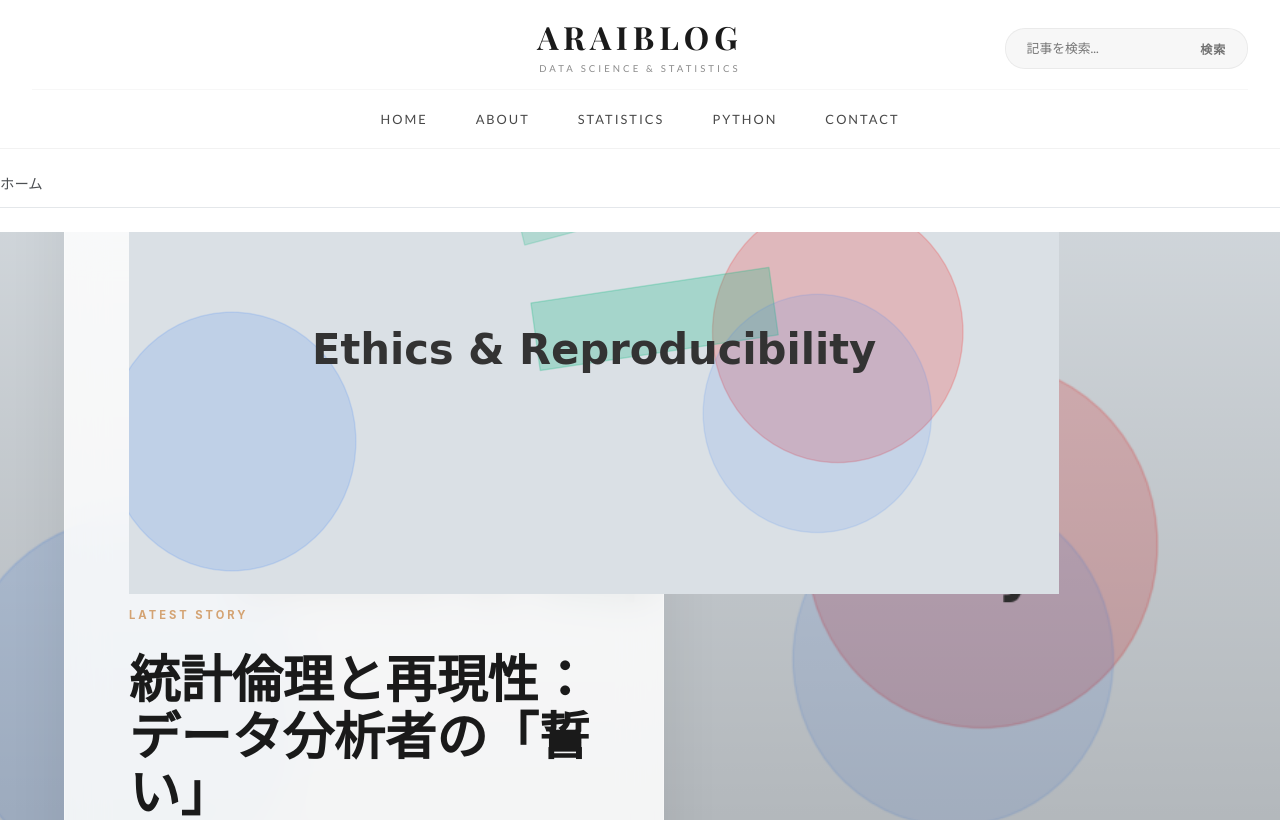
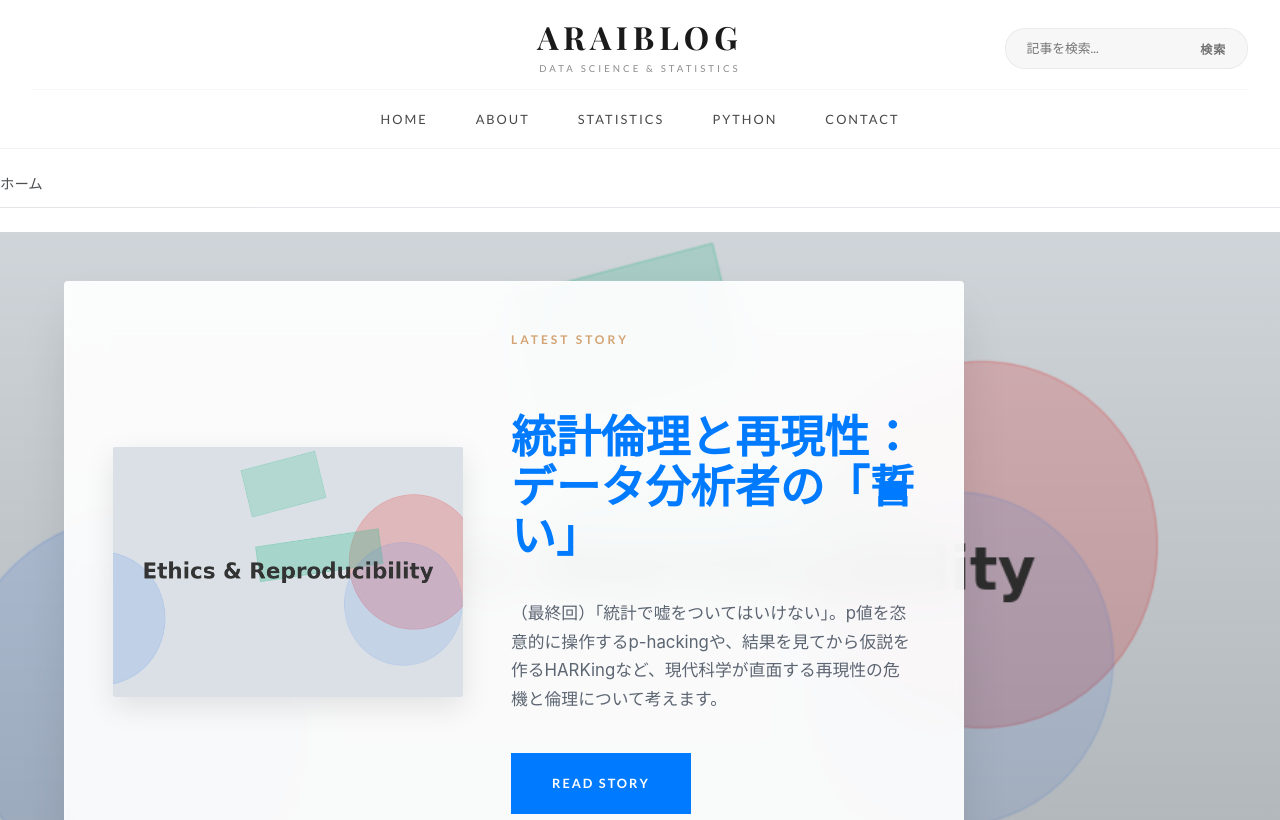
Before and after one commit to private-yuya-arai/modern-blog, a React (Vite) app: page /#/ in a window 1280 px wide. Shown: the top 820 px of the page. Built offline with nearby package versions, Linux system fonts and the light colour scheme; a web font is replaced by a local one.

Commit message:
Refactor: Polished HeroSection CSS for internal images and chic layout

```diff
--- a/src/components/HeroSection.css
+++ b/src/components/HeroSection.css
@@ -41,63 +41,93 @@
 }
 
 .hero-content {
-    max-width: 600px;
-    background: rgba(255, 255, 255, 0.85);
-    padding: 4rem;
+    background: rgba(255, 255, 255, 0.92);
     backdrop-filter: blur(20px);
     -webkit-backdrop-filter: blur(20px);
+    padding: 3rem;
+    max-width: 900px;
+    width: 100%;
+    border-radius: 4px;
+    box-shadow: 0 25px 50px -12px rgba(0, 0, 0, 0.15);
     border: 1px solid rgba(255, 255, 255, 0.3);
-    box-shadow: 0 30px 60px rgba(0, 0, 0, 0.08);
+}
+
+.hero-card-layout {
+    display: flex;
+    gap: 3rem;
+    align-items: center;
+}
+
+.hero-card-image-wrapper {
+    flex: 0 0 350px;
+    height: 250px;
     border-radius: 2px;
+    overflow: hidden;
+    box-shadow: 0 10px 30px rgba(0, 0, 0, 0.1);
+}
+
+.hero-card-image {
+    width: 100%;
+    height: 100%;
+    object-fit: cover;
+    transition: transform 0.6s ease;
+}
+
+.hero-content:hover .hero-card-image {
+    transform: scale(1.05);
+}
+
+.hero-text-content {
+    flex: 1;
+    display: flex;
+    flex-direction: column;
 }
 
 .hero-label {
-    display: inline-block;
+    display: block;
+    font-family: var(--font-sans);
+    font-size: 0.75rem;
+    letter-spacing: 3px;
+    text-transform: uppercase;
     color: var(--color-accent);
-    font-weight: 700;
-    font-size: 0.7rem;
-    letter-spacing: 3px;
     margin-bottom: 1.5rem;
+    font-weight: 800;
 }
 
 .hero-title {
     font-family: var(--font-serif);
-    font-size: 3.2rem;
+    font-size: 2.8rem;
+    color: var(--color-primary);
+    margin-bottom: 1.5rem;
     line-height: 1.1;
-    color: #1a1a1a;
-    margin: 0 0 2rem;
-    font-weight: 600;
 }
 
 .hero-excerpt {
-    font-size: 1rem;
-    line-height: 1.8;
+    font-size: 1.05rem;
+    line-height: 1.7;
     color: #4b5563;
     margin-bottom: 2.5rem;
-    display: -webkit-box;
-    -webkit-line-clamp: 3;
-    -webkit-box-orient: vertical;
-    overflow: hidden;
+    opacity: 0.9;
 }
 
 .hero-button {
     display: inline-block;
-    padding: 1.2rem 3rem;
-    background-color: #1a1a1a;
-    color: #fff;
+    padding: 1.2rem 2.5rem;
+    background-color: var(--color-primary);
+    color: white;
     text-decoration: none;
-    font-weight: 600;
+    font-family: var(--font-sans);
     font-size: 0.8rem;
-    letter-spacing: 3px;
-    transition: all 0.4s ease;
-    border-radius: 1px;
+    font-weight: 700;
+    letter-spacing: 2px;
+    transition: all 0.3s ease;
+    align-self: flex-start;
+    border: 1px solid var(--color-primary);
 }
 
 .hero-button:hover {
-    background-color: var(--color-accent);
-    color: #fff;
-    transform: translateY(-3px);
-    box-shadow: 0 10px 20px rgba(212, 163, 115, 0.2);
+    background-color: transparent;
+    color: var(--color-primary);
 }
 
 @media (max-width: 992px) {
```
Also changed, not shown: 91 other files (tests, documents, lock files or other folders).
